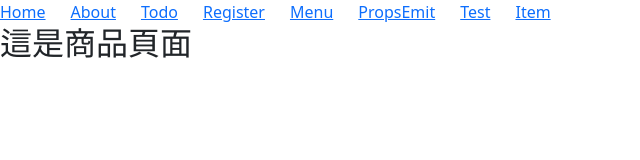
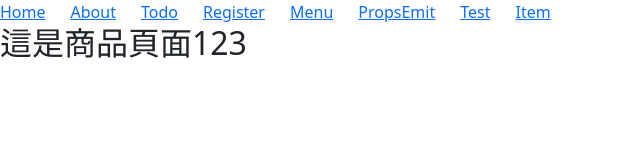
Before and after one commit to haohao419/vuecamp-week3-hw, a Vue app: page /item in a window 1280 px wide. Shown: the top 160 px of the page, without its empty margins (0-640 px from the left). Built offline with nearby package versions, Linux system fonts and the light colour scheme.

Commit message:
20251024testcommit

```diff
--- a/src/views/ItemView.vue
+++ b/src/views/ItemView.vue
@@ -1,4 +1,4 @@
 <template>
-    <h2>這是商品頁面</h2>
+    <h2>這是商品頁面123</h2>
     <RouterView />
 </template>
```
